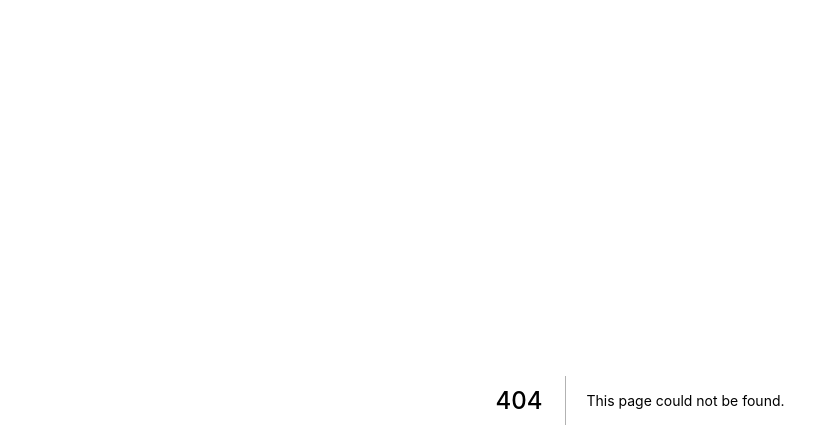
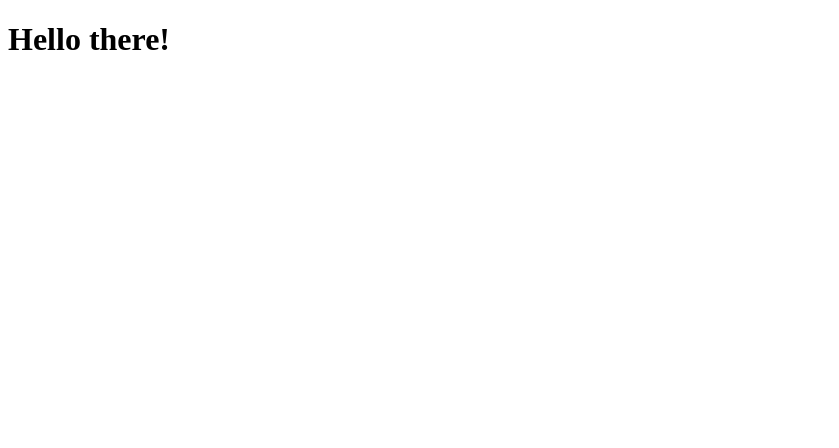
Before and after one commit to shahrukh1494/nextjs-fundamentals-practice, a Next.js app: page /linkpage in a window 1280 px wide. Before the commit this address had no page. Shown: the top 448 px of the page, without its empty margins (0-839 px from the left). Built offline with nearby package versions, Linux system fonts and the light colour scheme.

Commit message:
added link in index.tsx to route to linkpage

```diff
--- a/pages/index.tsx
+++ b/pages/index.tsx
@@ -1,5 +1,6 @@
 import { useState } from "react";
 import jwt from "jsonwebtoken";
+import Link from "next/link";
 
 export default function Home() {
   const [username, setUsername] = useState<string>("");
@@ -42,6 +43,9 @@
 
   return (
     <div>
+      <Link href="/linkpage">
+        <a>Go to Link Page</a>
+      </Link>
       <h1>{message}</h1>
       <h1>Secret: {secret}</h1>
       <form>
--- /dev/null
+++ b/pages/linkpage.tsx
@@ -0,0 +1,3 @@
+export default function linkpage() {
+  return <h1>Hello there!</h1>;
+}
```
